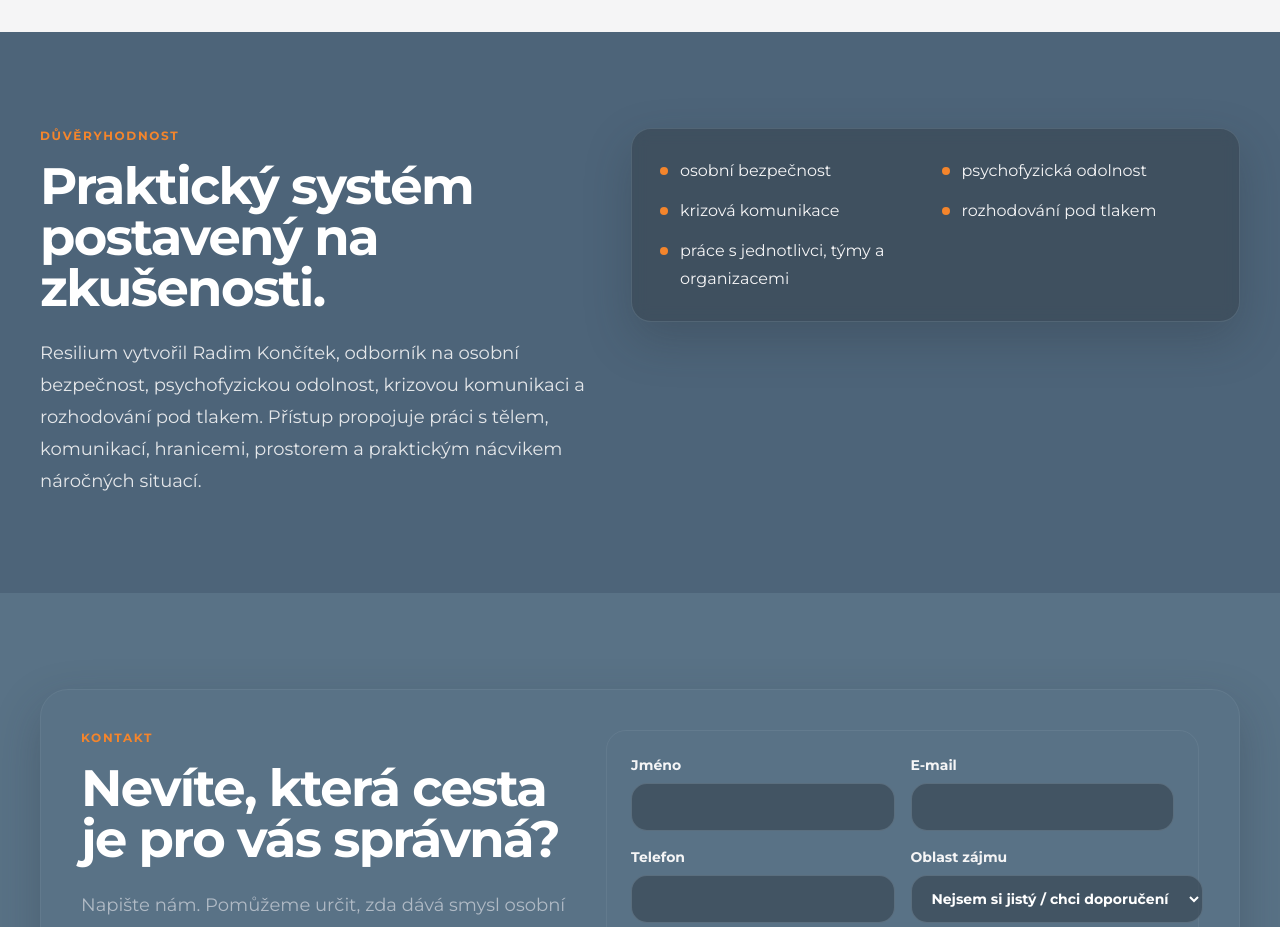
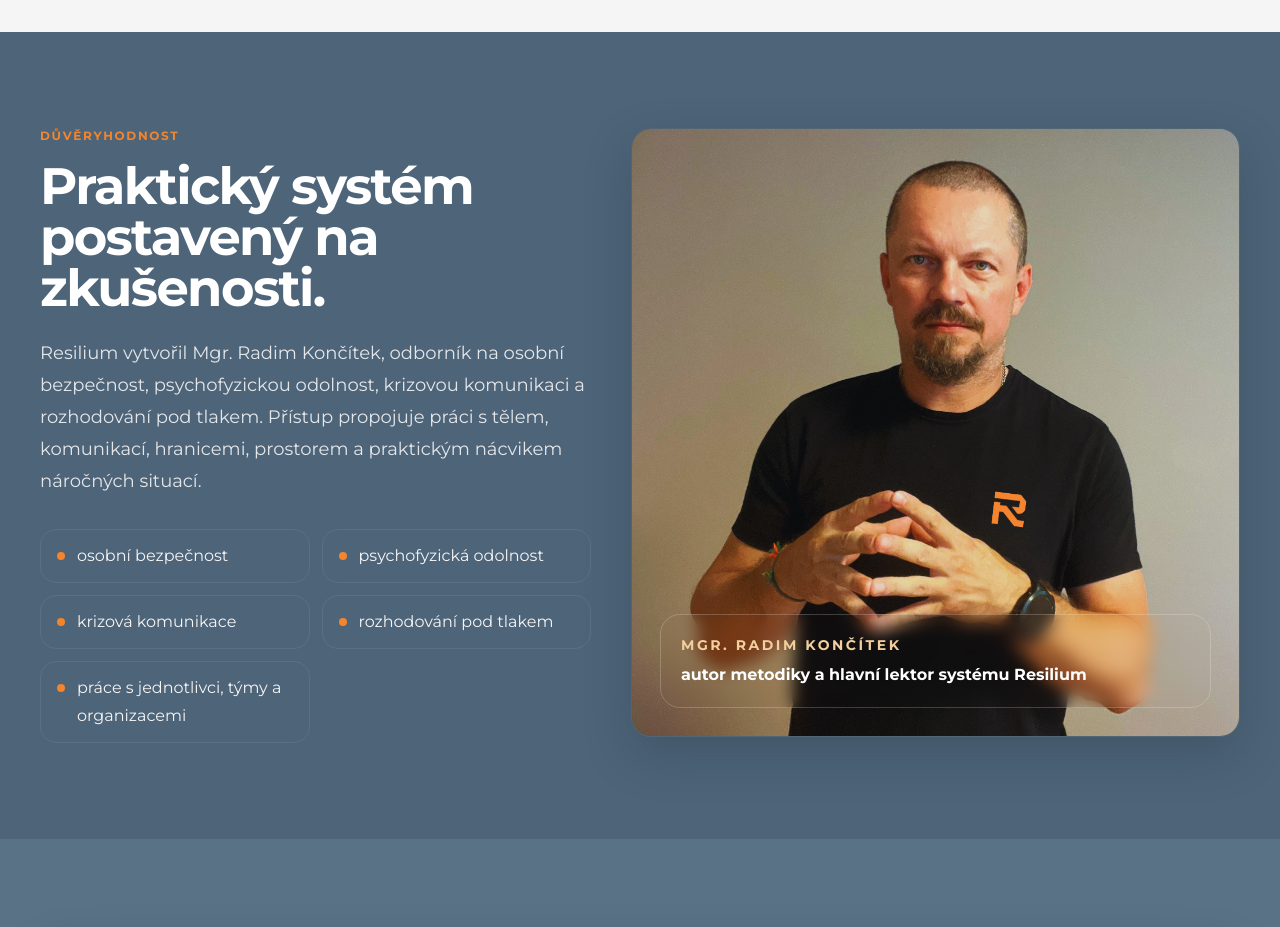
Before and after one commit to radoszek007/human-readiness, a Next.js app: page / in a window 1280 px wide. Shown: the part 3240-4167 px from the top of the page. Built offline with nearby package versions, Linux system fonts and the light colour scheme.

Commit message:
foto instruktora

```diff
--- a/app/page.tsx
+++ b/app/page.tsx
@@ -1,4 +1,5 @@
 import type { Metadata } from "next";
+import Image from "next/image";
 import Link from "next/link";
 import ContactSection from "@/components/ContactSection";
 import Footer from "@/components/Footer";
@@ -130,20 +131,38 @@
         <section className="bg-bg py-20 text-white sm:py-24">
           <div className="section-shell">
             <div className="grid gap-10 lg:grid-cols-[0.95fr_1.05fr] lg:items-start">
+              <div>
                 <SectionHeading
                   eyebrow="Důvěryhodnost"
                   title="Praktický systém postavený na zkušenosti."
-                text="Resilium vytvořil Radim Končítek, odborník na osobní bezpečnost, psychofyzickou odolnost, krizovou komunikaci a rozhodování pod tlakem. Přístup propojuje práci s tělem, komunikací, hranicemi, prostorem a praktickým nácvikem náročných situací."
+                  text="Resilium vytvořil Mgr. Radim Končítek, odborník na osobní bezpečnost, psychofyzickou odolnost, krizovou komunikaci a rozhodování pod tlakem. Přístup propojuje práci s tělem, komunikací, hranicemi, prostorem a praktickým nácvikem náročných situací."
                   light
                 />
-              <ul className="dark-card grid gap-3 p-6 sm:grid-cols-2 sm:p-7">
+                <ul className="mt-8 grid gap-3 sm:grid-cols-2">
                   {trustPoints.map((point) => (
-                  <li key={point} className="flex gap-3 leading-7 text-text-primary">
+                    <li key={point} className="flex gap-3 rounded-2xl border border-border/35 bg-panel-dark/58 px-4 py-3 leading-7 text-text-primary">
                       <span className="mt-2.5 h-2 w-2 shrink-0 rounded-full bg-accent" />
                       <span>{point}</span>
                     </li>
                   ))}
                 </ul>
+              </div>
+              <div className="dark-card overflow-hidden">
+                <div className="relative aspect-square">
+                  <Image
+                    src="/Insturctor.png"
+                    alt="Mgr. Radim Končítek, autor metodiky Resilium"
+                    fill
+                    sizes="(min-width: 1024px) 45vw, 100vw"
+                    className="object-cover object-center"
+                  />
+                  <div className="absolute inset-0 bg-gradient-to-t from-dark/78 via-dark/12 to-transparent" />
+                  <div className="absolute inset-x-5 bottom-5 rounded-[1.25rem] border border-white/20 bg-panel-dark/82 p-5 backdrop-blur sm:inset-x-7 sm:bottom-7">
+                    <p className="text-sm font-bold uppercase tracking-[0.18em] text-accent-soft">Mgr. Radim Končítek</p>
+                    <p className="mt-2 text-base font-bold leading-6 text-white">autor metodiky a hlavní lektor systému Resilium</p>
+                  </div>
+                </div>
+              </div>
             </div>
           </div>
         </section>
```
Lines whose indentation alone changed are shown as unchanged.
